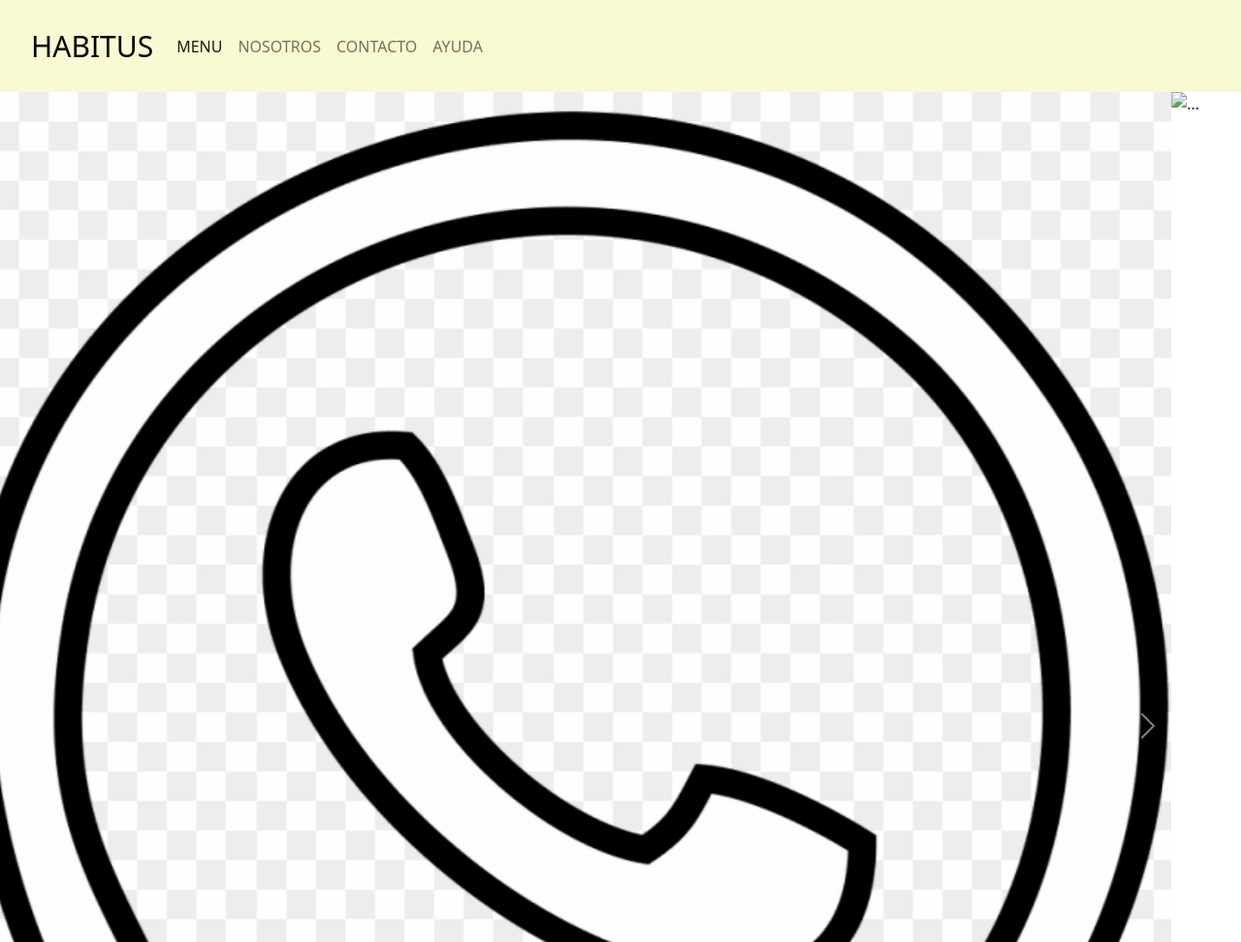
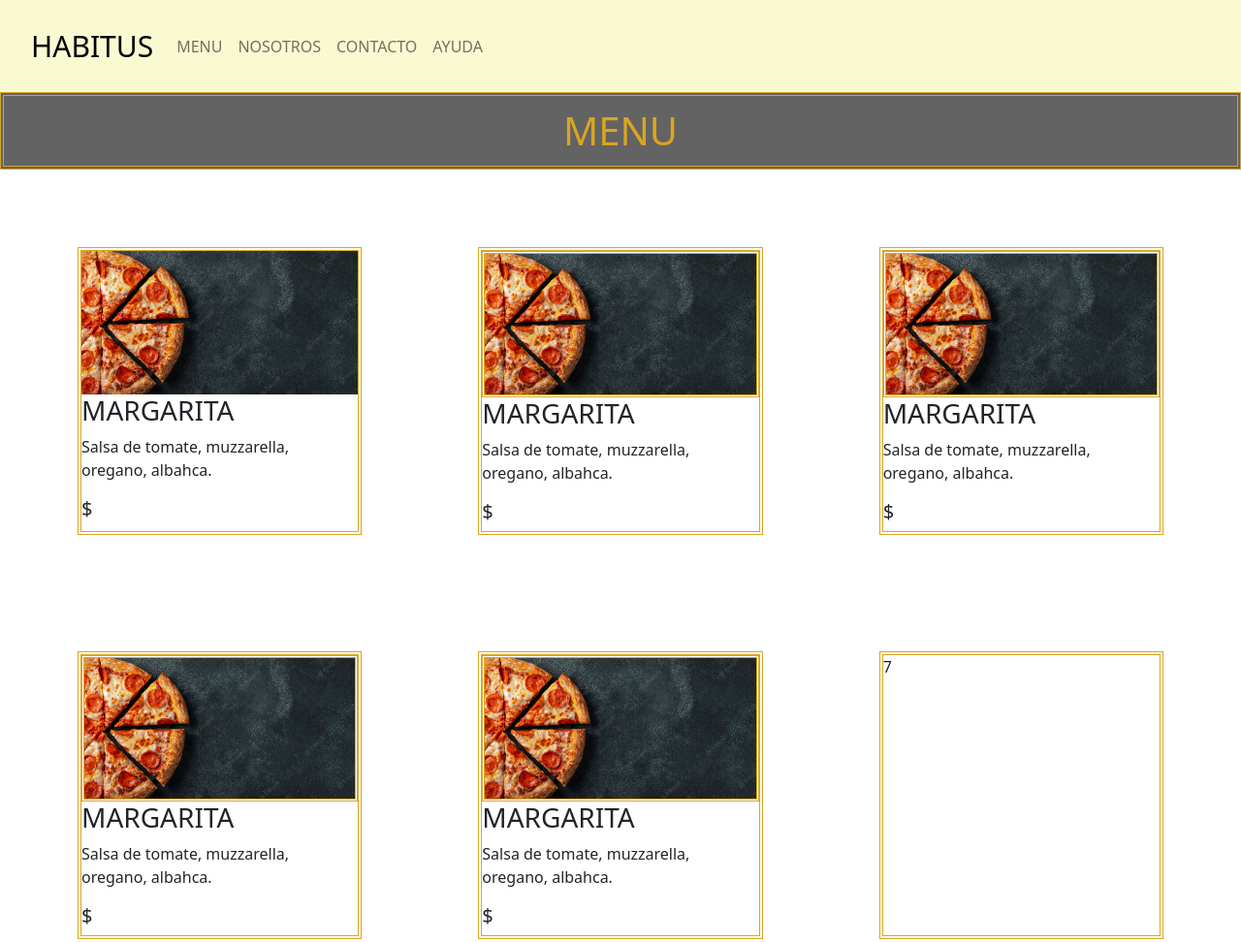
Before and after one commit to MatiBilbao/elmat, a plain HTML site: page menu.html in a window 1280 px wide. Shown: the top 972 px of the page at 97% size. Drawn offline with nearby package versions, Linux system fonts and the light colour scheme.

Commit message:
grid y otras cosas

```diff
--- a/menu.html
+++ b/menu.html
@@ -8,7 +8,8 @@
     <link rel="stylesheet" href="style.css">
   </head>
   <body>
-    <nav class="navbar navbar-expand-lg bg-header">
+    <header>
+      <nav class="navbar navbar-expand-lg bg-header">
         <div class="container-fluid">
           <a class="navbar-brand bg-titulo"href="index.html">HABITUS</a>
           <!--boton derecho-->
@@ -18,7 +19,7 @@
           <div class="collapse navbar-collapse" id="navbarNav">
             <ul class="navbar-nav">
               <li class="nav-item">
-                <a class="nav-link active" aria-current="page" href="menu.html">MENU</a>
+                <a class="nav-link " href="menu.html">MENU</a>
               </li>
               <li class="nav-item">
                 <a class="nav-link" href="nosotros.html">NOSOTROS</a>
@@ -34,37 +35,40 @@
         </div>
       </nav>
 
-<section>
-    <div id="carouselExampleControls" class="carousel slide" data-bs-ride="carousel">
-        <div class="carousel-inner">
-          <div class="carousel-item active">
-            <img src="imagenes/png.whatsapp.png" class="d-block w-100" alt="...">
-          </div>
-
-          <div class="carousel-item">
-            <img src="imagenes/png.instagram.png" class="d-block w-100" alt="...">
-          </div>
-
-          <div class="carousel-item">
-            <img src="imagenes/png.facebook.png" class="d-block w-100" alt="...">
-          </div>
-        </div>
-
-        <button class="carousel-control-prev" type="button" data-bs-target="#carouselExampleControls" data-bs-slide="prev">
-          <span class="carousel-control-prev-icon" aria-hidden="true"></span>
-          <span class="visually-hidden">Previous</span>
-        </button>
-
-        <button class="carousel-control-next" type="button" data-bs-target="#carouselExampleControls" data-bs-slide="next">
-          <span class="carousel-control-next-icon" aria-hidden="true"></span>
-          <span class="visually-hidden">Next</span>
-        </button>
+    </header>
+    <section class="gastronomic">
+      <div>
+          <h1>MENU</h1>
       </div>
-</section>
-
-
-
-
+    </section>
+    <div class="parent">
+      <div class="div1"><img src="imagenes/pizzita fondo.jpg" alt="pizza de muzzarella"> <h3>MARGARITA</h3>
+      <p>Salsa de tomate, muzzarella, oregano, albahca.</p>
+    <h5>$</h5></div>
+      <div class="div2"><img src="imagenes/pizzita fondo.jpg" alt="pizza de muzzarella"> <h3>MARGARITA</h3>
+        <p>Salsa de tomate, muzzarella, oregano, albahca.</p>
+      <h5>$</h5></div>
+      <div class="div3"> <img src="imagenes/pizzita fondo.jpg" alt="pizza de muzzarella"> <h3>MARGARITA</h3>
+        <p>Salsa de tomate, muzzarella, oregano, albahca.</p>
+      <h5>$</h5></div>
+      <div class="div4"> <img src="imagenes/pizzita fondo.jpg" alt="pizza de muzzarella"> <h3>MARGARITA</h3>
+        <p>Salsa de tomate, muzzarella, oregano, albahca.</p>
+      <h5>$</h5></div>
+      <div class="div5"> <img src="imagenes/pizzita fondo.jpg" alt="pizza de muzzarella"> <h3>MARGARITA</h3>
+        <p>Salsa de tomate, muzzarella, oregano, albahca.</p>
+      <h5>$</h5></div>
+      <div class="div6"> 7</div>
+      <div class="div7"> 8</div>
+      <div class="div8"> 9</div>
+      <div class="div9"> 10</div>
+      <div class="div10"> 11</div>
+      <div class="div11"> </div>
+      <div class="div12"> </div>
+      <div class="div13"> </div>
+      <div class="div14"> </div>
+      <div class="div15"> </div>
+      <div class="div16"> </div>
+      </div>
 
 
     <script src="https://cdn.jsdelivr.net/npm/bootstrap@5.2.2/dist/js/bootstrap.bundle.min.js" integrity="sha384-OERcA2EqjJCMA+/3y+gxIOqMEjwtxJY7qPCqsdltbNJuaOe923+mo//f6V8Qbsw3" crossorigin="anonymous"></script>
--- a/style.css
+++ b/style.css
@@ -3,7 +3,7 @@
     margin: 0;
 
 }
-@media only screen and (min-width: 800px){
+ @media only screen and (min-width: 800px){
     .bg-header {
         background-color: lightgoldenrodyellow;
         padding: 20px;
@@ -92,6 +92,79 @@
     color: rgb(230, 230, 230);
     font-size: large;
 }
+    .parent {
+        display: grid;
+        grid-template-columns: repeat(6, 1fr);
+        grid-template-rows: repeat(10, 1fr);
+        grid-column-gap: 0px;
+        grid-row-gap: 0px;
+        margin: 20px;
+        }
+
+        .div1 { grid-area: 1 / 1 / 3 / 3;
+        margin: 60px;
+    border: 4px double goldenrod;}
+        .div2 { grid-area: 1 / 3 / 3 / 5;
+            margin: 60px;
+            border: 4px double goldenrod;}
+        .div3 { grid-area: 1 / 5 / 3 / 7;
+            margin: 60px;
+            border: 4px double goldenrod;}
+
+        .div4 { grid-area: 3 / 1 / 5 / 3;
+            margin: 60px;
+            border: 4px double goldenrod;
+         }
+
+        .div5 { grid-area: 3 / 3 / 5 / 5;
+            margin: 60px;
+            border: 4px double goldenrod; }
+
+        .div6 { grid-area: 3 / 5 / 5 / 7;
+            margin: 60px;
+            border: 4px double goldenrod; }
+
+        .div7 { grid-area: 6 / 1 / 8 / 3;
+            margin: 60px;
+            border: 4px double goldenrod; }
+
+        .div8 { grid-area: 6 / 3 / 8 / 5;
+            margin: 60px;}
+
+        .div9 { grid-area: 6 / 5 / 8 / 7;
+            margin: 60px; }
+
+        .div10 { grid-area: 8 / 1 / 10 / 3;
+            margin: 60px;}
+
+        .div11 { grid-area: 8 / 3 / 10 / 5;
+            margin: 60px; }
+
+        .div12 { grid-area: 8 / 5 / 10 / 7;
+            margin: 60px; }
+
+        .div13 { grid-area: 11 / 1 / 13 / 3; }
+
+        .div14 { grid-area: 11 / 3 / 12 / 4; }
+
+        .div15 { grid-area: 11 / 3 / 13 / 5; }
+        .div16 { grid-area: 11 / 5 / 13 / 7; }
+
+        .div1 img {
+            width: 100%;
+        }
+        .div2 img {width: 100%;
+        border: 3px double goldenrod;}
+        .div3 img {width: 100%;
+            border: 3px double goldenrod;}
+        .div4 img {width: 100%;
+            border: 3px double goldenrod;}
+        .div5 img {width: 100%;
+            border: 3px double goldenrod;}
+        .div6 img {width: 100%;
+            border: 3px double goldenrod;}
+        .div2 img {width: 100%;
+            border: 3px double goldenrod;}
 
 }
 @media only screen and (max-width: 799px){
@@ -181,3 +254,4 @@
         color: rgb(230, 230, 230);
         font-size: large;
     }
+}
```
Also changed, not shown: nosotros.html (+0 -6 lines), imagenes/Pizza-Muzzarella.jpg (added).
